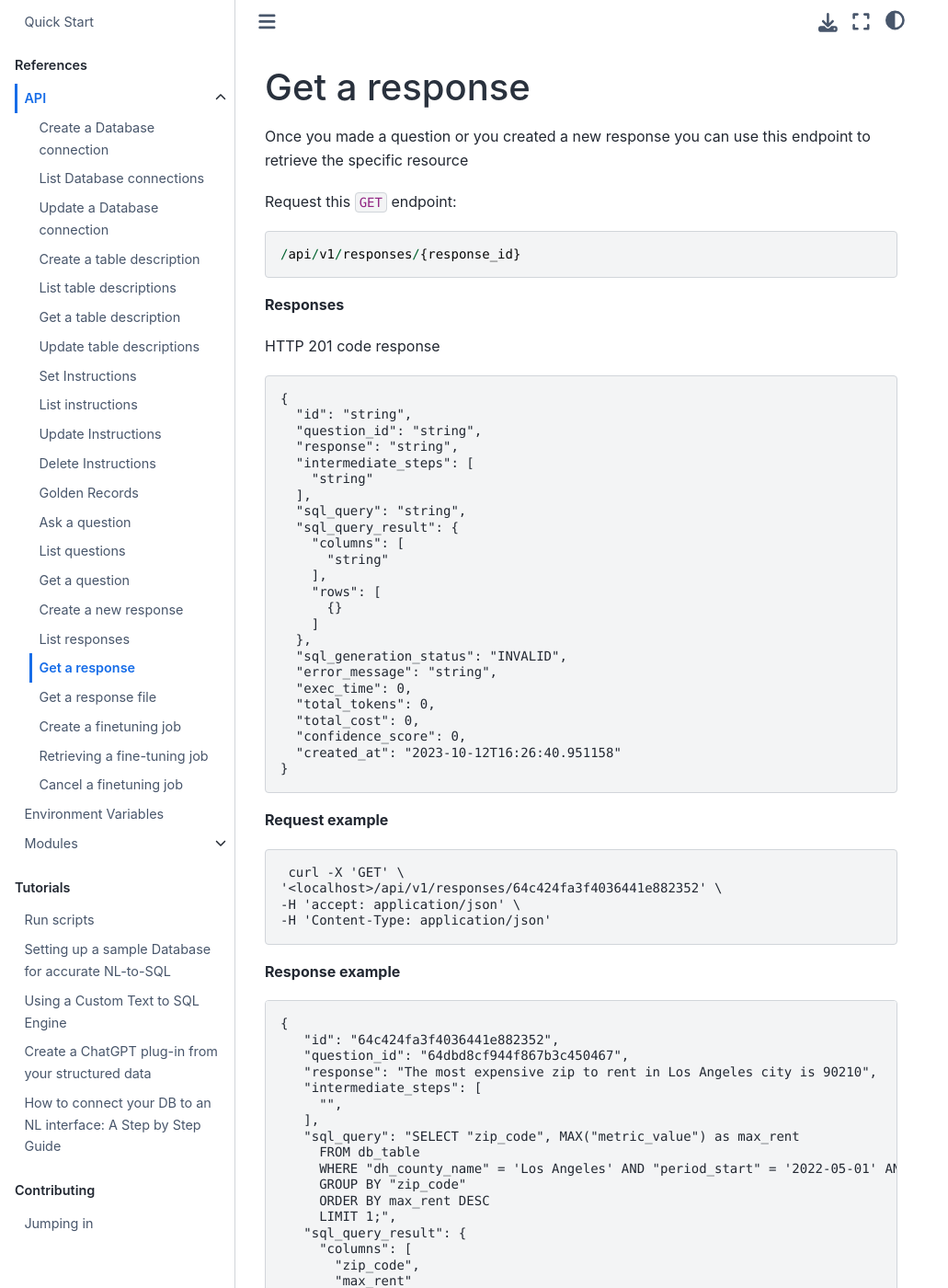
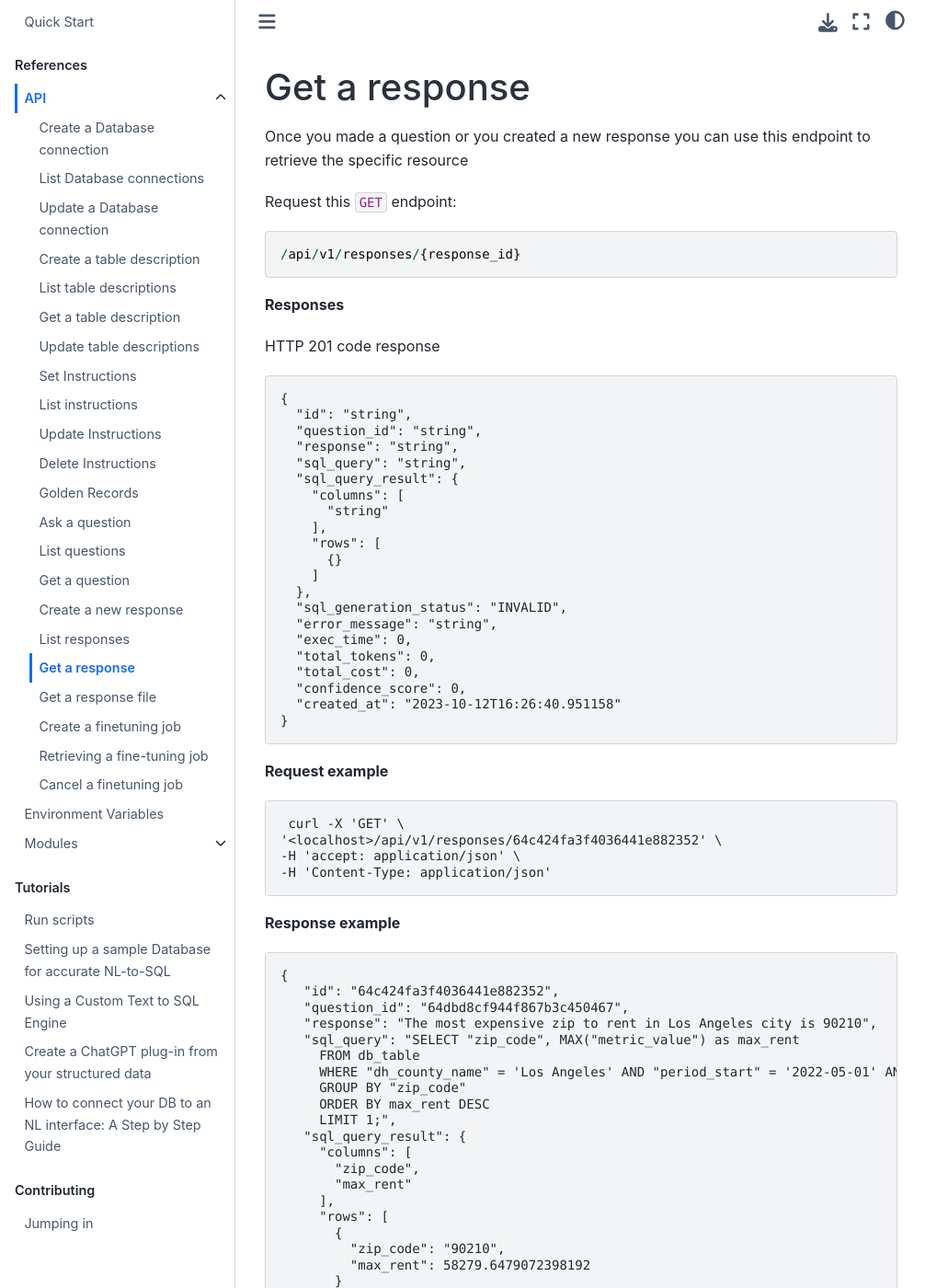
Before and after one commit to Dataherald/dataherald, a Sphinx documentation site: the page built from docs/api.get_response.rst, in a window 1280 px wide and 1400 px high. Shown: the whole window at 92% size, without its empty margins (0-1031 px from the left). Built offline with Sphinx 7.4.7 and the Sphinx Book theme 1.1.4, drawn with Linux system fonts in a browser that asks for light colours; some of the changed text lies outside the part shown.

Commit message:
DH-5073/removing the intermediate steps

```diff
--- a/docs/api.add_responses.rst
+++ b/docs/api.add_responses.rst
@@ -48,9 +48,6 @@ HTTP 201 code response
       "id": "string",
       "question_id": "string",
       "response": "string",
-      "intermediate_steps": [
-        "string"
-      ],
       "sql_query": "string",
       "sql_query_result": {
         "columns": [
@@ -96,9 +93,6 @@ HTTP 201 code response
       "id": "64c424fa3f4036441e882352",
       "question_id": "64dbd8cf944f867b3c450467",
       "response": "The most expensive zip to rent in Los Angeles city is 90210",
-      "intermediate_steps": [
-        "",
-      ],
       "sql_query": "SELECT "zip_code", MAX("metric_value") as max_rent
         FROM db_table
         WHERE "dh_county_name" = 'Los Angeles' AND "period_start" = '2022-05-01' AND "period_end" = '2022-05-31'
--- a/docs/api.get_response.rst
+++ b/docs/api.get_response.rst
@@ -18,9 +18,6 @@ HTTP 201 code response
       "id": "string",
       "question_id": "string",
       "response": "string",
-      "intermediate_steps": [
-        "string"
-      ],
       "sql_query": "string",
       "sql_query_result": {
         "columns": [
@@ -56,9 +53,6 @@ HTTP 201 code response
       "id": "64c424fa3f4036441e882352",
       "question_id": "64dbd8cf944f867b3c450467",
       "response": "The most expensive zip to rent in Los Angeles city is 90210",
-      "intermediate_steps": [
-        "",
-      ],
       "sql_query": "SELECT "zip_code", MAX("metric_value") as max_rent
         FROM db_table
         WHERE "dh_county_name" = 'Los Angeles' AND "period_start" = '2022-05-01' AND "period_end" = '2022-05-31'
--- a/docs/api.list_responses.rst
+++ b/docs/api.list_responses.rst
@@ -27,9 +27,6 @@ HTTP 200 code response
           "id": "string",
           "question_id": "string",
           "response": "string",
-          "intermediate_steps": [
-            "string"
-          ],
           "sql_query": "string",
           "sql_query_result": {
             "columns": [
@@ -67,9 +64,6 @@ HTTP 200 code response
           "id": "64c424fa3f4036441e882352",
           "question_id": "64dbd8cf944f867b3c450467",
           "response": "The most expensive zip to rent in Los Angeles city is 90210",
-          "intermediate_steps": [
-            "",
-          ],
           "sql_query": "SELECT "zip_code", MAX("metric_value") as max_rent
             FROM db_table
             WHERE "dh_county_name" = 'Los Angeles' AND "period_start" = '2022-05-01' AND "period_end" = '2022-05-31'
--- a/docs/api.question.rst
+++ b/docs/api.question.rst
@@ -44,9 +44,6 @@ HTTP 201 code response
       "id": "string",
       "question_id": "string",
       "response": "string",
-      "intermediate_steps": [
-        "string"
-      ],
       "sql_query": "string",
       "sql_query_result": {
         "columns": [
@@ -87,9 +84,6 @@ HTTP 201 code response
       "id": "64dbd8f4944f867b3c450468",
       "question_id": "64dbd8cf944f867b3c450467",
       "response": "The median rent price for single homes in Los Angeles city is approximately $2827.65.",
-      "intermediate_steps": [
-        "",
-      ],
       "sql_query": "SELECT property_type, percentile_cont(0.5) WITHIN GROUP (ORDER BY metric_value) AS median_rent\nFROM db_table\nWHERE dh_city_name = 'Los Angeles'\nGROUP BY property_type\nLIMIT 13;",
       "sql_query_result": {
         "columns": [
--- a/docs/api.rst
+++ b/docs/api.rst
@@ -63,9 +63,6 @@ The related endpoints are:
     {
       "question_id": "string",
       "response": "string",
-      "intermediate_steps": [
-        "string"
-      ],
       "sql_query": "string",
       "sql_query_result": {
         "columns": [
```
Also changed, not shown: 4 other files.
